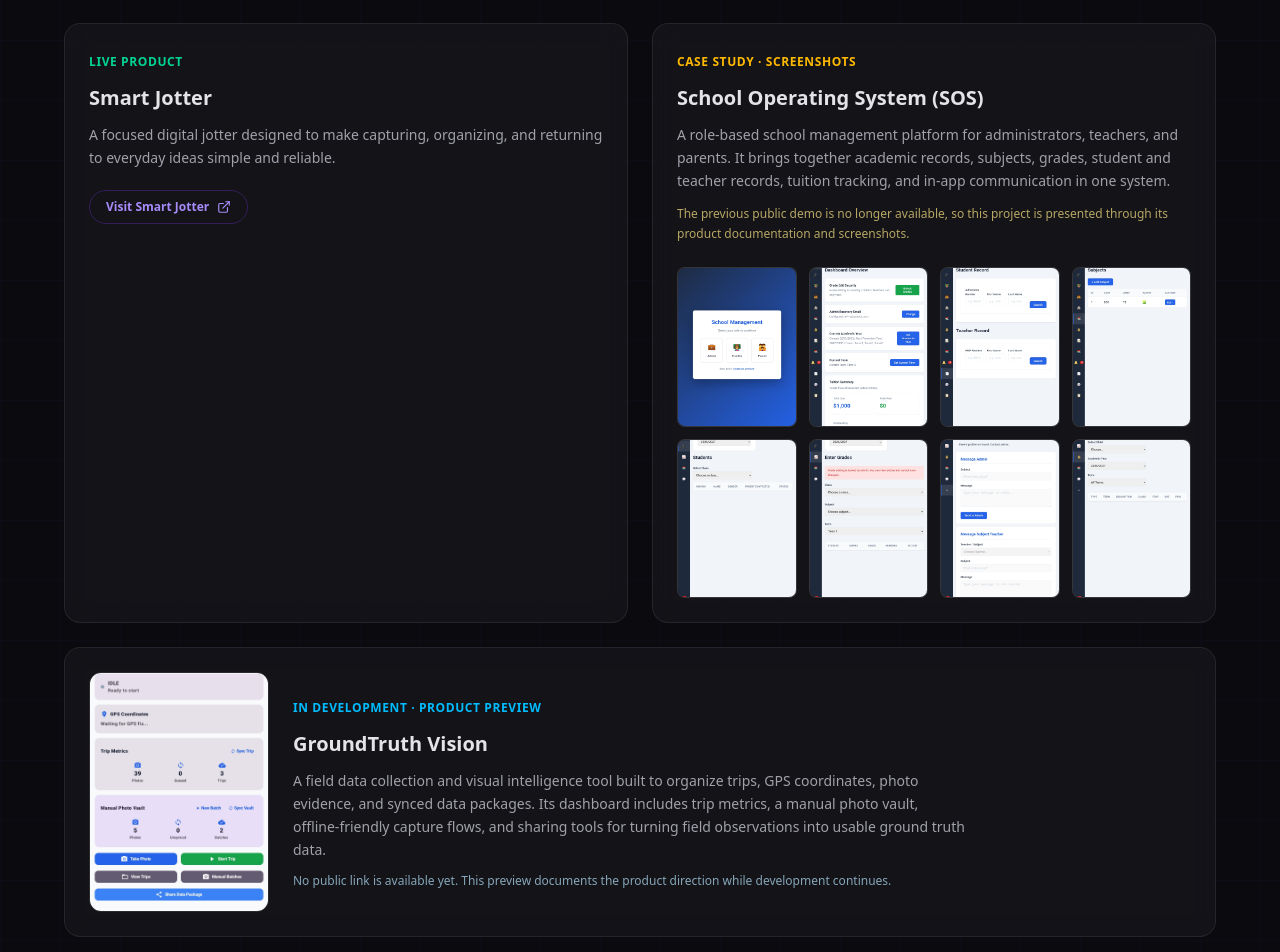
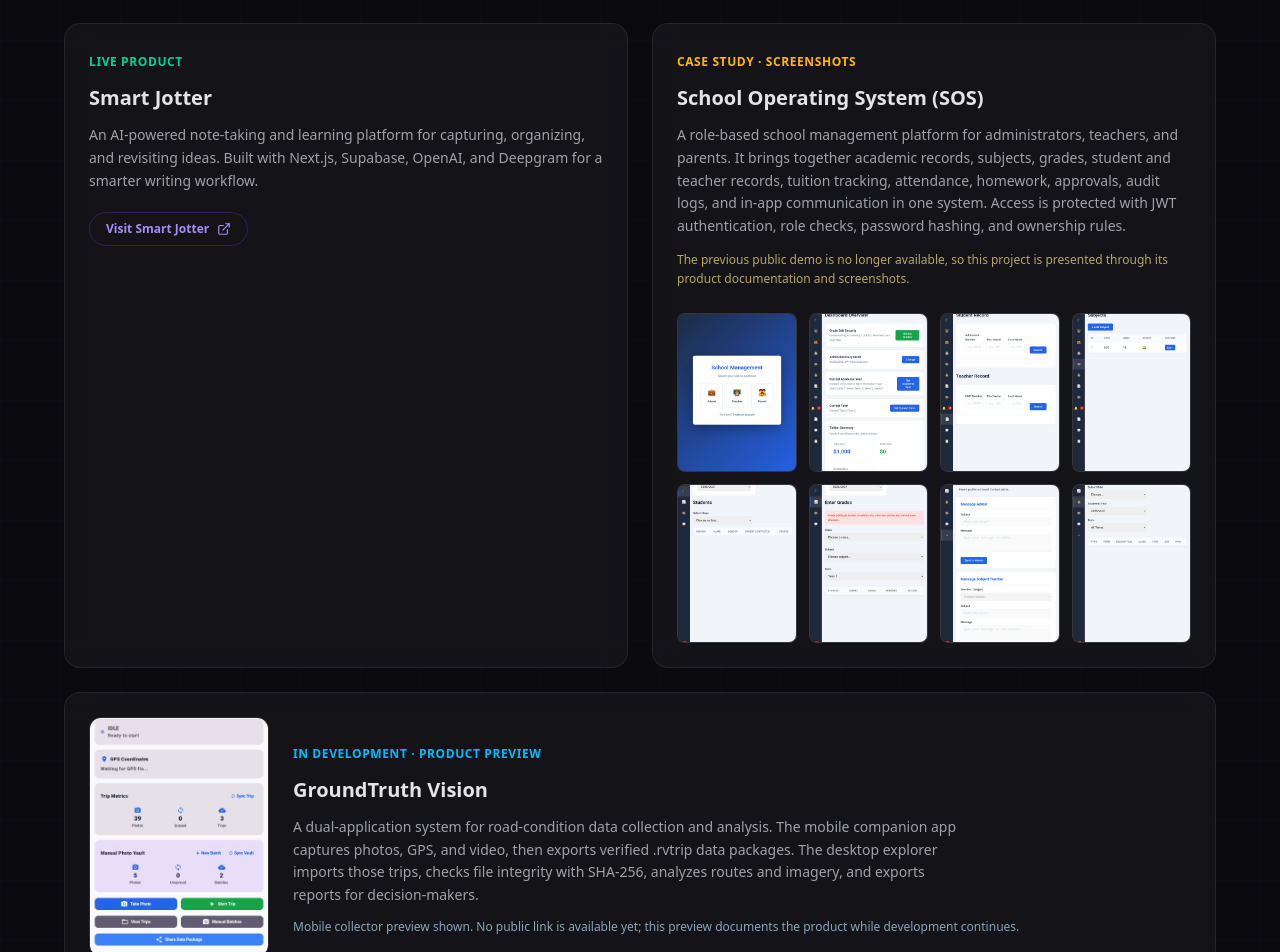
Before and after one commit to Zeph-cmd/zeph-portfolio, a Next.js app: page / in a window 1280 px wide. Shown: the part 4580-5532 px from the top of the page. Built offline with nearby package versions, Linux system fonts and the light colour scheme.

Commit message:
Improve ZEPHtech project documentation

```diff
--- a/src/components/Zephtech.tsx
+++ b/src/components/Zephtech.tsx
@@ -33,8 +33,9 @@
             Smart Jotter
           </h3>
           <p className="mt-3 text-sm leading-relaxed text-muted">
-            A focused digital jotter designed to make capturing, organizing,
-            and returning to everyday ideas simple and reliable.
+            An AI-powered note-taking and learning platform for capturing,
+            organizing, and revisiting ideas. Built with Next.js, Supabase,
+            OpenAI, and Deepgram for a smarter writing workflow.
           </p>
           <a
             href="https://smart-jotter.vercel.app/"
@@ -59,7 +60,9 @@
             A role-based school management platform for administrators,
             teachers, and parents. It brings together academic records,
             subjects, grades, student and teacher records, tuition tracking,
-            and in-app communication in one system.
+            attendance, homework, approvals, audit logs, and in-app
+            communication in one system. Access is protected with JWT
+            authentication, role checks, password hashing, and ownership rules.
           </p>
           <p className="mt-3 text-xs leading-relaxed text-amber-200/70">
             The previous public demo is no longer available, so this project is
@@ -96,7 +99,7 @@
             <div className="relative aspect-[3/4] overflow-hidden rounded-xl border border-glass-border">
               <Image
                 src="/zephtech/groundtruth/groundtruth-1.jpg"
-                alt="GroundTruth Vision application dashboard"
+                alt="GroundTruth Vision mobile data collection app"
                 fill
                 sizes="180px"
                 className="object-cover"
@@ -110,15 +113,16 @@
                 GroundTruth Vision
               </h3>
               <p className="mt-3 max-w-2xl text-sm leading-relaxed text-muted">
-                A field data collection and visual intelligence tool built to
-                organize trips, GPS coordinates, photo evidence, and synced
-                data packages. Its dashboard includes trip metrics, a manual
-                photo vault, offline-friendly capture flows, and sharing tools
-                for turning field observations into usable ground truth data.
+                A dual-application system for road-condition data collection and
+                analysis. The mobile companion app captures photos, GPS, and
+                video, then exports verified .rvtrip data packages. The desktop
+                explorer imports those trips, checks file integrity with
+                SHA-256, analyzes routes and imagery, and exports reports for
+                decision-makers.
               </p>
               <p className="mt-3 text-xs text-sky-200/70">
-                No public link is available yet. This preview documents the
-                product direction while development continues.
+                Mobile collector preview shown. No public link is available yet;
+                this preview documents the product while development continues.
               </p>
             </div>
           </div>
```
